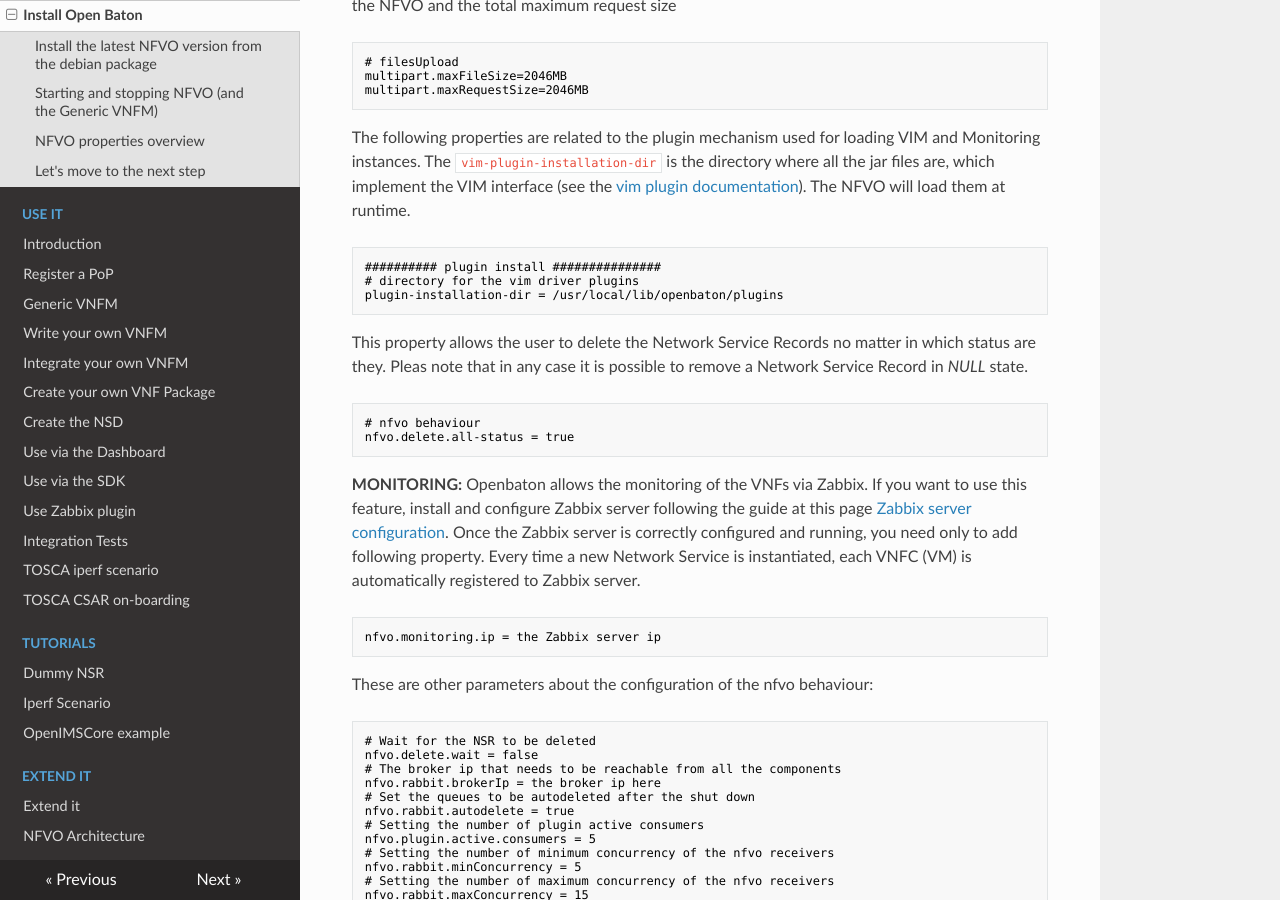
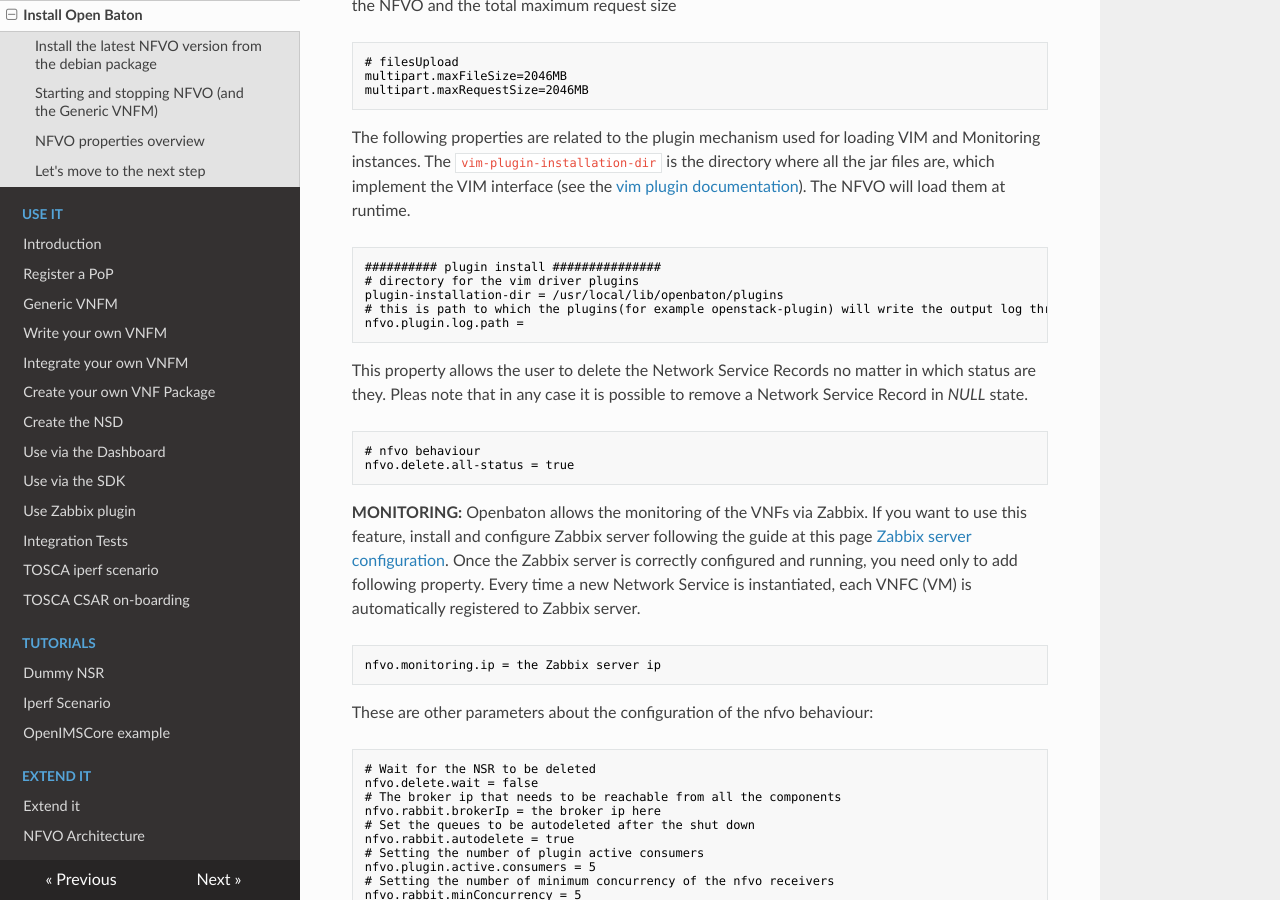
Before and after one commit to openbaton/docs, an MkDocs documentation site: the page built from docs/nfvo-installation.md, in a window 1280 px wide and 900 px high, scrolled down 4512 px. Built offline with MkDocs 1.6.1, drawn with Linux system fonts in a browser that asks for light colours; nearby versions of some CDN libraries; old or Windows-style settings are respelled for this version of MkDocs.

Commit message:
added nfvo.plugin.log.path

````diff
--- a/docs/nfvo-installation.md
+++ b/docs/nfvo-installation.md
@@ -219,6 +219,8 @@
 ########## plugin install ###############
 # directory for the vim driver plugins
 plugin-installation-dir = /usr/local/lib/openbaton/plugins
+# this is path to which the plugins(for example openstack-plugin) will write the output log through NFVO
+nfvo.plugin.log.path =
 ```
 
 This property allows the user to delete the Network Service Records no matter in which status are they. Pleas note that in any case it is possible to remove a Network Service Record in _NULL_ state.
````
